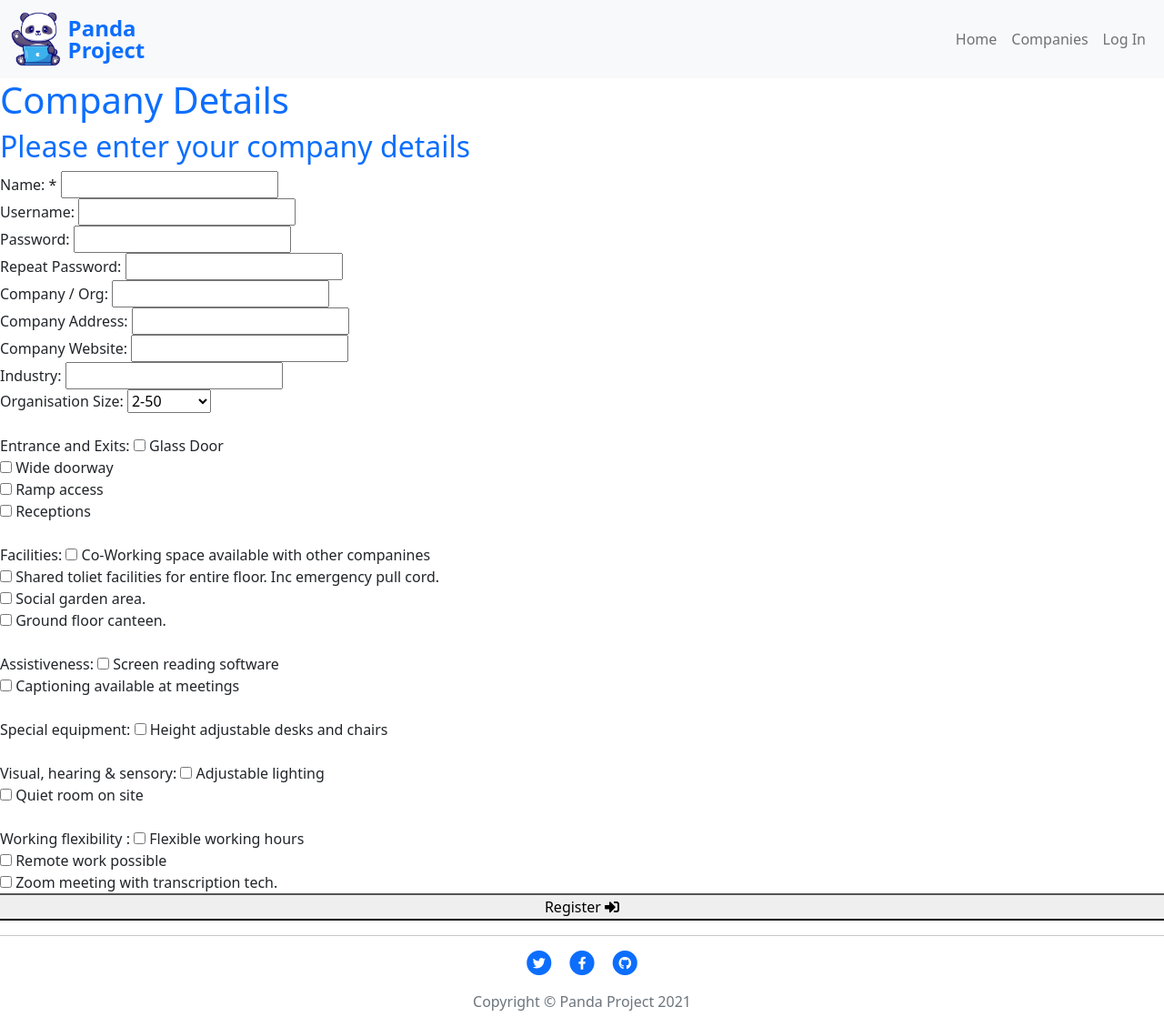
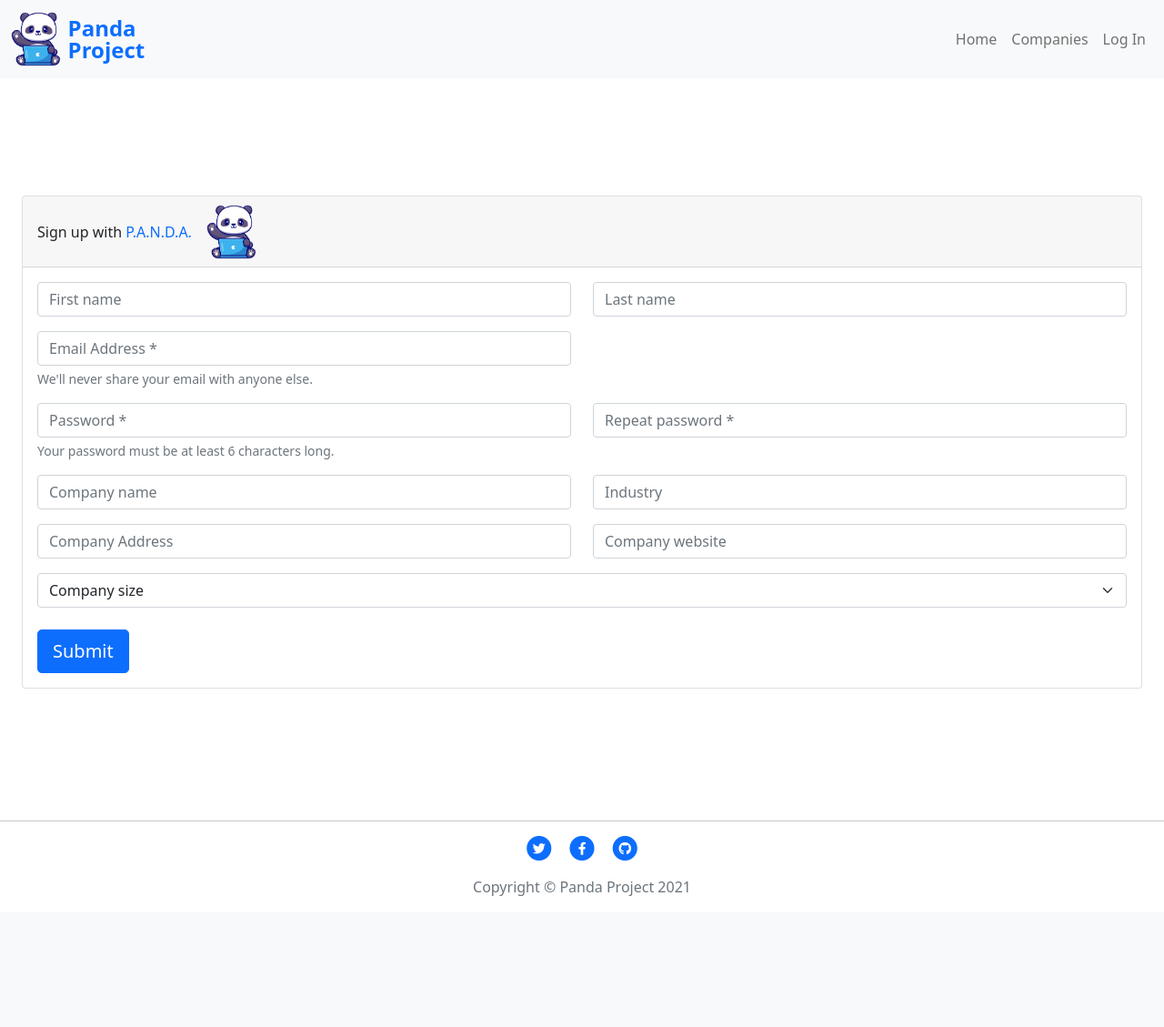
Before and after one commit to 4n4ru/Panda, a Flask app: page /createProfile in a window 1280 px wide. Shown: the whole page at 91% size. After the commit the page ends 985 px from the top, so only its background shows below. Run offline with Flask 2, Linux system fonts and the light colour scheme; some libraries are stand-ins or nearby versions.

Commit message:
add content to sign-up.html

```diff
--- a/templates/sign-up.html
+++ b/templates/sign-up.html
@@ -1,192 +1,76 @@
 {% extends "base.html" %}
 {% block content %}
 
-<div class="row">
-    <h1>Company Details</h1>
-    <h2>Please enter your company details</h2>
+<section class="d-flex flex-column justify-content-center flex-grow-1 vh-100">
+    <div class="sign-up-wrapper p-4">
+        <div class="card">
+            <div class="card-header d-flex align-items-center">
+                <div class="d-inline">Sign up with <span class="text-primary">P.A.N.D.A.</span></div>
+                <div><img src="{{ url_for('static', filename='img/panda-project-logo.png') }}" alt="Panda Project logo" height="60" class="d-inline-block ms-3 align-text-top"></div>
             </div>
-
-
-<div class="row">
-    <!-- Company details form -->
-    <form class="col s12 m8 offset-m2">
-        <div class="card-panel">
-            <!-- Name -->
-            <div class="row">
-                <div class="input-field col s12">
-                    <!-- Maybe an icon to go here? -->
-                    <label for="Name">Name: *</label>
-                    <input id="Name" name="Name" type="Text" minlength="5" maxlength="30" class="validate" required>
+            <div class="card-body">
+                <form>
+                    <div class="row mb-3">
+                        <div class="col">
+                            <input type="text" class="form-control" placeholder="First name" aria-label="First name" name="firstName">
                         </div>
-            </div>
-            <!-- username -->
-            <div class="row">
-                <div class="input-field col s12">
-                    <label for="username">Username: </label>
-                    <input id="username" name="username" type="text" minlength="5" maxlength="15"
-                        pattern="^[a-zA-Z0-9]{5,15}$" class="validate" required>
-                </div>
-            </div>
-            <!-- Password -->
-            <div class="row">
-                <div class="input-field col s12">
-                    <label for="password">Password: </label>
-                    <input id="password" name="password1" type="password1" minlength="5" maxlength="15"
-                        pattern="^[a-zA-Z0-9]{5,15}$" class="validate" required>
-
-                </div>
-            </div>
-            <!-- Repeat Password -->
-            <div class="row">
-                <div class="input-field col s12">
-                    <label for="password">Repeat Password: </label>
-                    <input id="password" name="password2" type="password2" minlength="5" maxlength="15"
-                        pattern="^[a-zA-Z0-9]{5,15}$" class="validate" required>
-                </div>
-            </div>
-            <!-- Company / Org -->
-            <div class="row">
-                <div class="input-field col s12">
-                    <label for="company_name">Company / Org: </label>
-                    <input id="company_name" name="company_name" type="text" minlength="5" maxlength="15"
-                     class="validate" required>
-                </div>
-            </div>
-            <!-- Company Address -->
-            <div class="row">
-                <div class="input-field col s12">
-                    <label for="company_name">Company Address: </label>
-                    <input id="company_name" name="company_name" type="text" minlength="5" maxlength="15"
-                     class="validate">
-                </div>
-            </div>
-            <!-- Company Website -->
-            <div class="row">
-                <div class="input-field col s12">
-                    <label for="company_website">Company Website: </label>
-                    <input id="company_website" name="company_website" type="text" minlength="5" maxlength="15"
-                     class="validate" required>
-                </div>
-            </div>
-            <!-- Industry -->
-            <div class="row">
-                <div class="input-field col s12">
-                    <label for="company_industry">Industry: </label>
-                    <input id="company_industry" name="company_industry" type="text" minlength="5" maxlength="15"
-                     class="validate">
-                </div>
-            </div>
-            <!-- Organisation size -->
-            <div class="row">
-                <div class="input-field col s12">
-                    <label for="org_size">Organisation Size: </label>
-                    <select name="cars" id="cars">
-                        <option value="small">2-50</option>
-                        <option value="medium">51-100</option>
-                        <option value="large">101-1000</option>
-                        <option value="extraLarge">1000+</option>
-                      </select>
+                        <div class="col">
+                            <input type="text" class="form-control" placeholder="Last name" aria-label="Last name" name="lastName">
                         </div>
                     </div>
 
+                    <div class="row mb-3">
+                        <div class="col">
+                            <input type="text" class="form-control" placeholder="Email Address *" aria-label="Email Address" name="email" required>
+                            <div id="emailHelp" class="form-text">We'll never share your email with anyone else.</div>
                         </div>
+                        <div class="col"></div>
+                    </div>
+
+                    <div class="row mb-3">
+                        <div class="col">
+                            <input type="password" class="form-control" placeholder="Password *" aria-label="Password" name="password" minlength="6" required>
+                            <div id="passwordHelpBlock" class="form-text">
+                                Your password must be at least 6 characters long.
+                            </div>
+                        </div>
+                        <div class="col">
+                            <input type="password" class="form-control" placeholder="Repeat password *" aria-label="Repeat password" name="repeatPassword" minlength="6" required>
+                        </div>
+                    </div>
+
+                    <div class="row mb-3">
+                        <div class="col">
+                            <input type="text" class="form-control" placeholder="Company name" aria-label="Company name" name="companyName">
+                        </div>
+                        <div class="col">
+                            <input type="text" class="form-control" placeholder="Industry" aria-label="Industry" name="companyIndustry">
+                        </div>
+                    </div>
+
+                    <div class="row mb-3">
+                        <div class="col">
+                            <input type="text" class="form-control" placeholder="Company Address" aria-label="Company Address" name="companyAddress">
+                        </div>
+                        <div class="col">
+                            <input type="text" class="form-control" placeholder="Company website" aria-label="Company website" name="companyWebsite">
+                        </div>
+                    </div>
+
+                    <select class="form-select" aria-label="Company size">
+                        <option selected>Company size</option>
+                        <option value="small" aria-label="one to ten peole">1 - 10</option>
+                        <option value="medium" aria-label="eleven to fifty people">11-50</option>
+                        <option value="large" aria-label="one to ten peole">51 - 100</option>
+                        <option value="extraLarge" aria-label="one to ten peole">100+</option>
+                    </select>
+
+                    <button type="submit" class="btn btn-primary btn-lg mt-4">Submit</button>
                 </form>
             </div>
-
-<br>
-
-<div class="row">
-    <!-- Entrance and exits form -->
-    <form>
-        <label for="ee">Entrance and Exits: </label>
-        <input type="checkbox" id="ee1" name="ee1" value="Glass Door">
-        <label for="ee1"> Glass Door</label><br>
-        <input type="checkbox" id="ee2" name="ee2" value="Wide Doorway">
-        <label for="ee2"> Wide doorway</label><br>
-        <input type="checkbox" id="ee3" name="ee3" value="Ramp Access">
-        <label for="ee3"> Ramp access</label><br>
-        <input type="checkbox" id="ee4" name="ee4" value="Receptions">
-        <label for="ee4"> Receptions</label><br>
-      </form>
         </div>
-
-<br>
-
-<div class="row">
-    <!-- Facilities form -->
-    <form>
-        <label for="fac">Facilities: </label>
-        <input type="checkbox" id="fac1" name="fac1" value="Co-Working space available with other companines">
-        <label for="fac1"> Co-Working space available with other companines</label><br>
-        <input type="checkbox" id="fac2" name="fac2" value="Wide Doorway">
-        <label for="fac2"> Shared toliet facilities for entire floor. Inc emergency pull cord.
-        </label><br>
-        <input type="checkbox" id="fac3" name="fac3" value="Ramp Access">
-        <label for="fac3"> Social garden area. </label><br>
-        <input type="checkbox" id="fac4" name="fac4" value="Receptions">
-        <label for="fac4"> Ground floor canteen.</label><br>
-      </form>
     </div>
-
-<br>
-
-<div class="row">
-    <!-- Assistiveness: form -->
-    <form>
-        <label for="assist">Assistiveness: </label>
-        <input type="checkbox" id="assist1" name="assist1" value="Screen reading software">
-        <label for="assist1"> Screen reading software </label><br>
-        <input type="checkbox" id="assist2" name="assist2" value="Captioning available at meetings">
-        <label for="assist2"> Captioning available at meetings</label><br>
-      </form>
-</div>
-
-<br>
-
-<div class="row">
-    <!-- Special equipment form -->
-    <form>
-        <label for="assist">Special equipment: </label>
-        <input type="checkbox" id="spec1" name="spec1" value="Height adjustable desks and chairs">
-        <label for="spec1"> Height adjustable desks and chairs </label><br>
-      </form>
-</div>
-
-<br>
-
-<div class="row">
-    <!-- Visual, hearing & sensory form -->
-    <form>
-        <label for="assist">Visual, hearing & sensory: </label>
-        <input type="checkbox" id="spec1" name="spec1" value="Adjustable lighting">
-        <label for="spec1"> Adjustable lighting </label><br>
-        <input type="checkbox" id="spec2" name="spec2" value="Quiet room on site">
-        <label for="spec2"> Quiet room on site</label><br>
-      </form>
-</div>
-
-
-<br>
-
-<div class="row">
-    <!-- Working flexibility  form -->
-    <form>
-        <label for="assist">Working flexibility : </label>
-        <input type="checkbox" id="spec1" name="spec1" value="Flexible working hours">
-        <label for="spec1"> Flexible working hours </label><br>
-        <input type="checkbox" id="spec2" name="spec2" value="Remote work possible">
-        <label for="spec2"> Remote work possible</label><br>
-        <input type="checkbox" id="spec3" name="spec3" value="Zoom meeting with transcription tech. ">
-        <label for="spec3"> Zoom meeting with transcription tech. </label><br>
-      </form>
-</div>
-
-<!-- register button -->
-<div class="row">
-    <button type="submit" class="col s12 btn-large light-blue darken-4 text-shadow">
-        Register <i class="fas fa-sign-in-alt"></i>
-    </button>
-</div>
+</section>
 
 
 {% endblock %}
```
Lines whose indentation alone changed are shown as unchanged.
